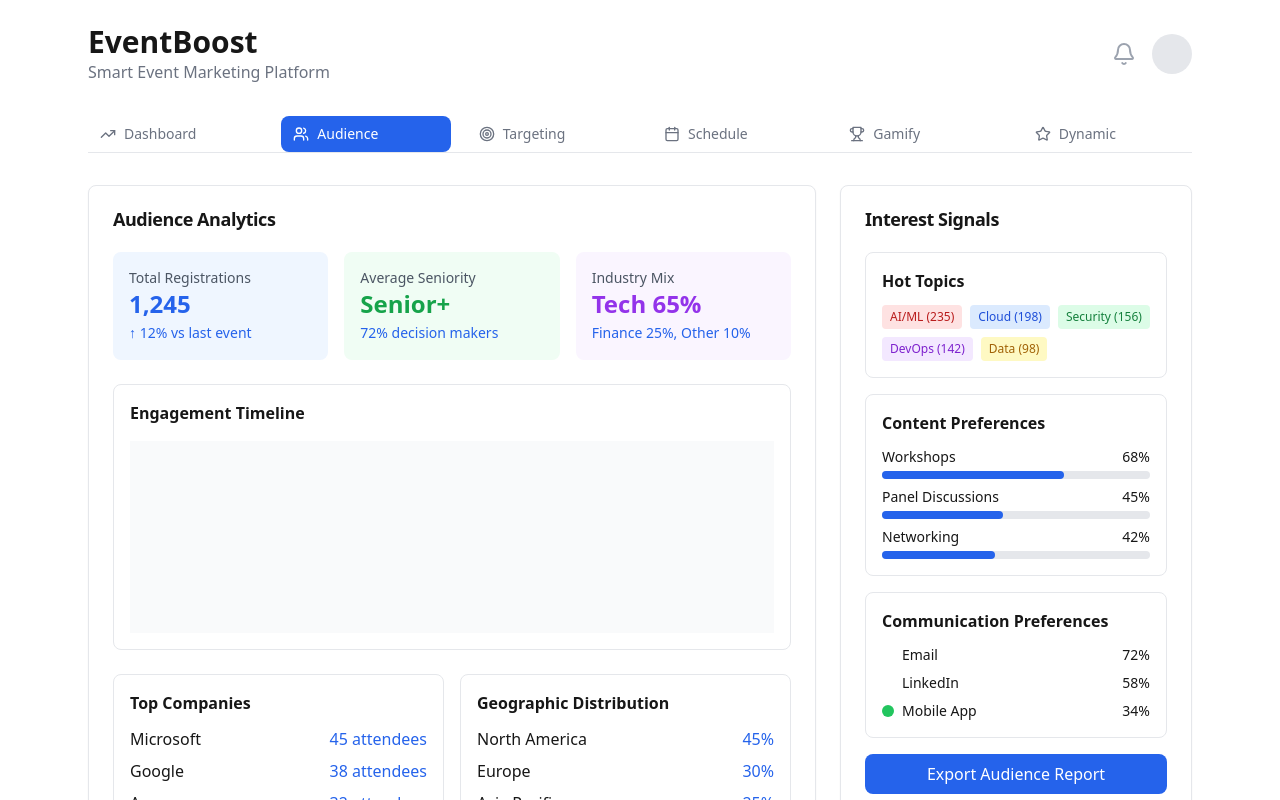
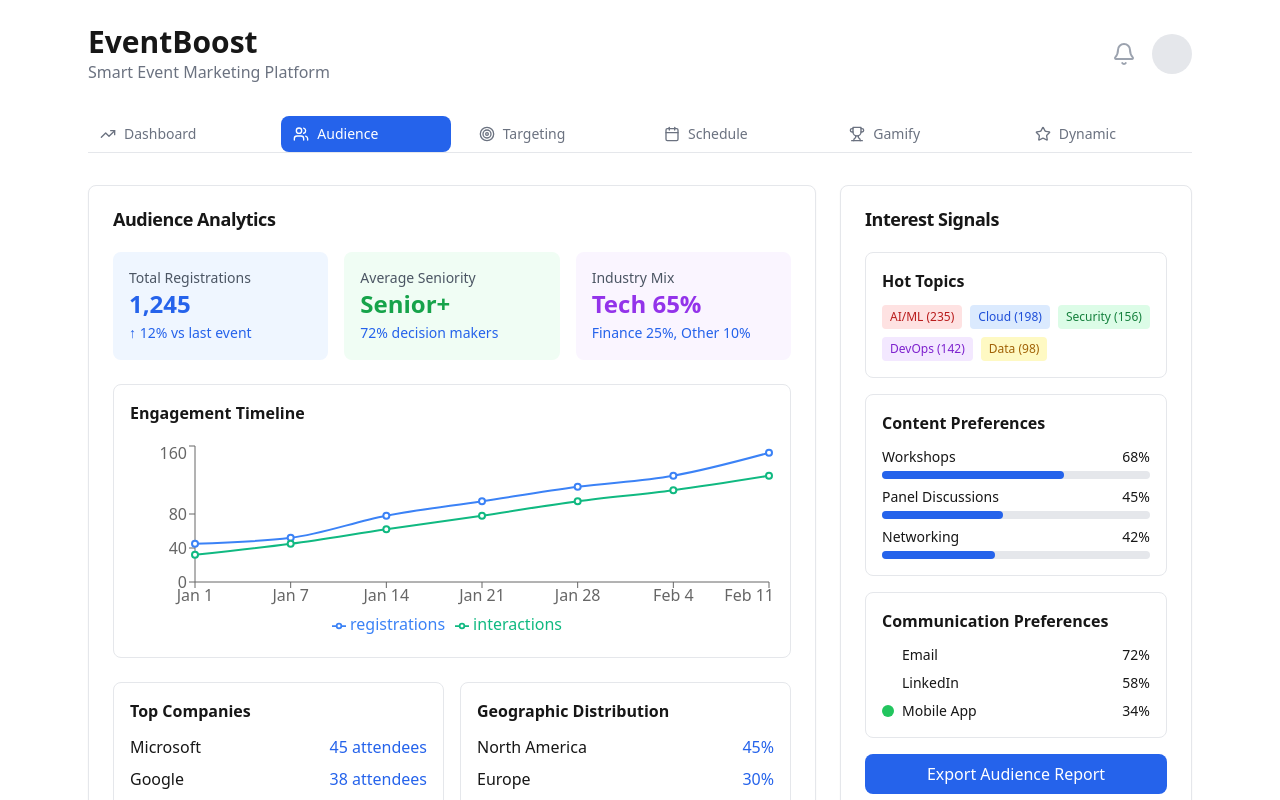
Before and after one commit to MHEBE3ET/event-boost, a Next.js app: page / in a window 1280 px wide. Both pictures are taken after a click on the button "Audience". Shown: the top 800 px of the page. Built offline with nearby package versions, Linux system fonts and the light colour scheme.

Commit message:
Engagement Timeline

```diff
--- a/package.json
+++ b/package.json
@@ -12,7 +12,8 @@
     "lucide-react": "^0.469.0",
     "next": "15.1.3",
     "react": "^19.0.0",
-    "react-dom": "^19.0.0"
+    "react-dom": "^19.0.0",
+    "recharts": "^2.15.0"
   },
   "devDependencies": {
     "@eslint/eslintrc": "^3",
--- a/src/components/EventBoostApp.tsx
+++ b/src/components/EventBoostApp.tsx
@@ -1,6 +1,7 @@
 "use client";
 
 import React, { useState, Suspense } from 'react';
+import { LineChart, Line, XAxis, YAxis, Tooltip, Legend, ResponsiveContainer } from 'recharts';
 import {
   Card,
   CardHeader,
@@ -78,6 +79,15 @@ const CommunicationPreference: React.FC<CommunicationPreferenceProps> = ({ color
   </li>
 );
 
+const engagementData = [
+  { date: 'Jan 1', registrations: 45, interactions: 32 },
+  { date: 'Jan 7', registrations: 52, interactions: 45 },
+  { date: 'Jan 14', registrations: 78, interactions: 62 },
+  { date: 'Jan 21', registrations: 95, interactions: 78 },
+  { date: 'Jan 28', registrations: 112, interactions: 95 },
+  { date: 'Feb 4', registrations: 125, interactions: 108 },
+  { date: 'Feb 11', registrations: 152, interactions: 125 }
+];
 // Tab Content Components
 const AudienceContent: React.FC = () => (
   <div className="grid grid-cols-1 lg:grid-cols-3 gap-6">
@@ -113,7 +123,16 @@ const AudienceContent: React.FC = () => (
 
           <div className="border rounded-lg p-4">
             <h3 className="font-bold mb-4">Engagement Timeline</h3>
-            <div className="h-48 w-full bg-gray-50"></div>
+            <ResponsiveContainer width="100%" height={200}>
+              <LineChart data={engagementData}>
+                <XAxis dataKey="date" />
+                <YAxis />
+                <Tooltip />
+                <Legend />
+                <Line type="monotone" dataKey="registrations" stroke="#3B82F6" strokeWidth={2} />
+                <Line type="monotone" dataKey="interactions" stroke="#10B981" strokeWidth={2} />
+              </LineChart>
+            </ResponsiveContainer>
           </div>
 
           <div className="grid grid-cols-1 md:grid-cols-2 gap-4">
```
Also changed, not shown: 1 other file (tests, documents, lock files or other folders).
